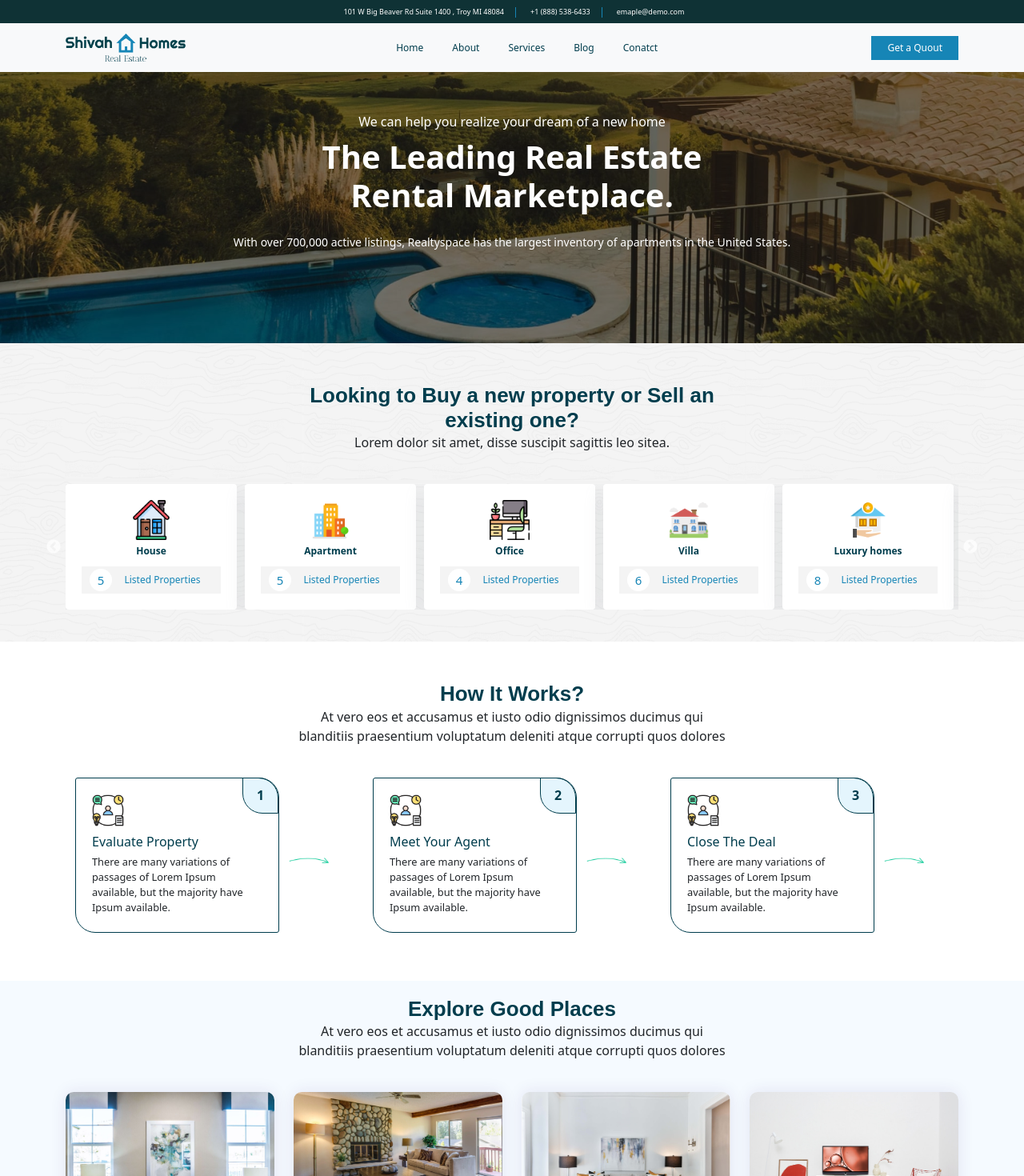
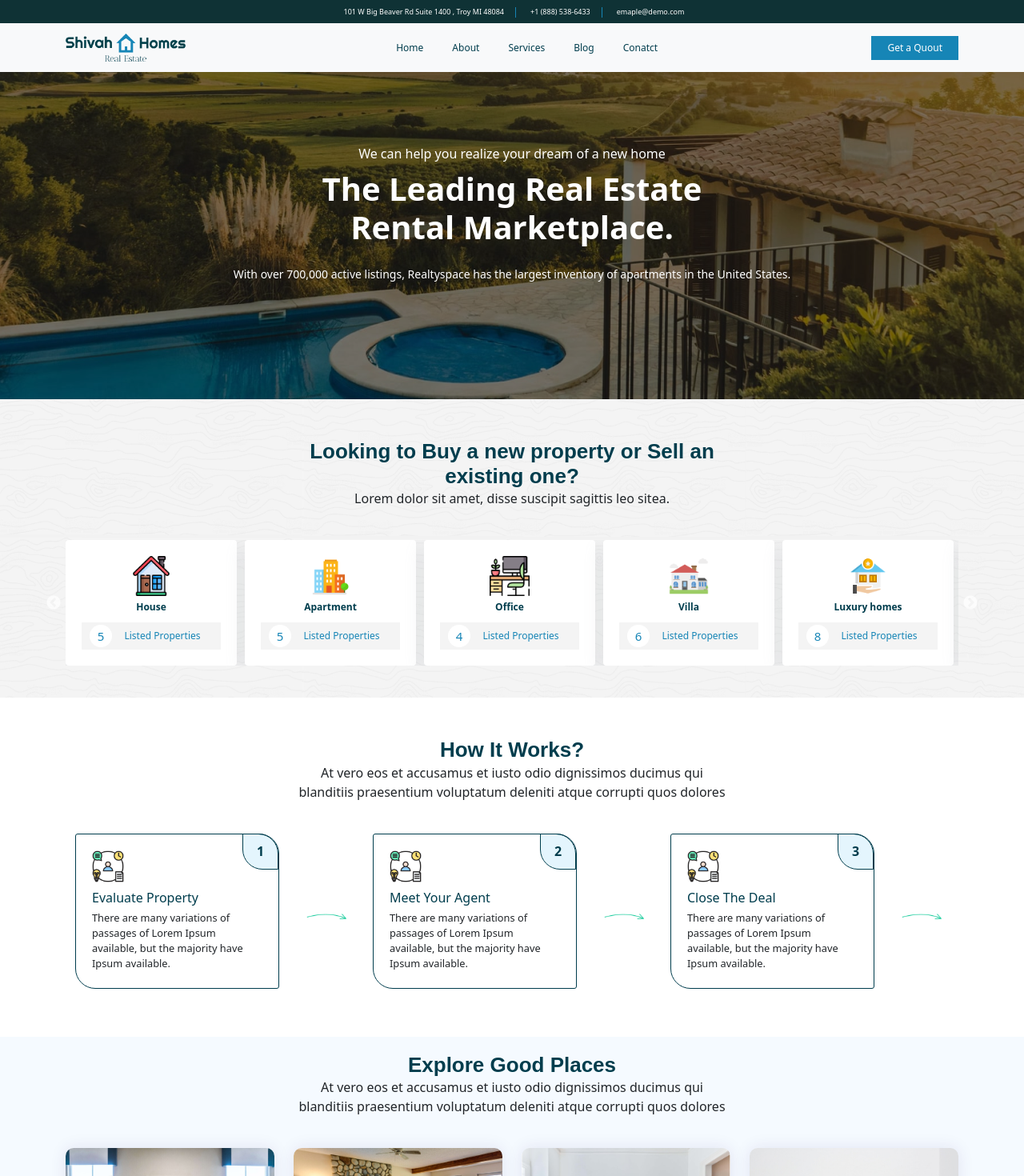
Before and after one commit to ShivahTech/shivah-real-estate, a Next.js app: page /home in a window 1280 px wide. Shown: the top 1470 px of the page at 80% size. Built offline with nearby package versions, Linux system fonts and the light colour scheme.

Commit message:
new changes

```diff
--- a/src/styles/banner-.scss
+++ b/src/styles/banner-.scss
@@ -3,9 +3,12 @@
   background-position: 100% 100%;
   background-repeat: no-repeat;
   background-size: cover;
-  padding: 140px 0px 100px 0px;
+  padding: 180px 0px 130px 0px;
   background-blend-mode: overlay;
   // animation: scale 40s linear infinite;
+  @include sm {
+    pading: 140px 0px 120px 0px;
+  }
   .banner-detail {
     .ipsum-detail {
       font-size: $-text-font-szie;
--- a/src/styles/work.scss
+++ b/src/styles/work.scss
@@ -9,6 +9,9 @@
     img {
       height: fit-content;
     }
+  }
+  .arrow-section {
+    text-align: center;
   }
   .work-section {
     position: relative;
```
